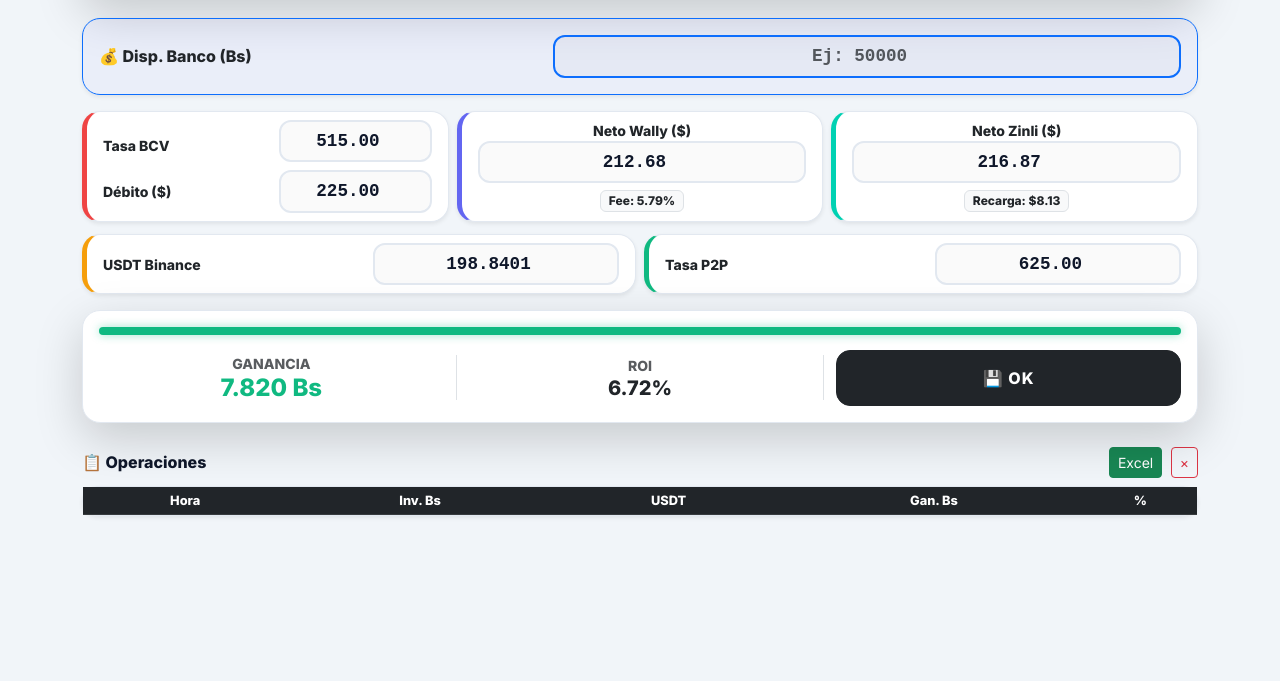
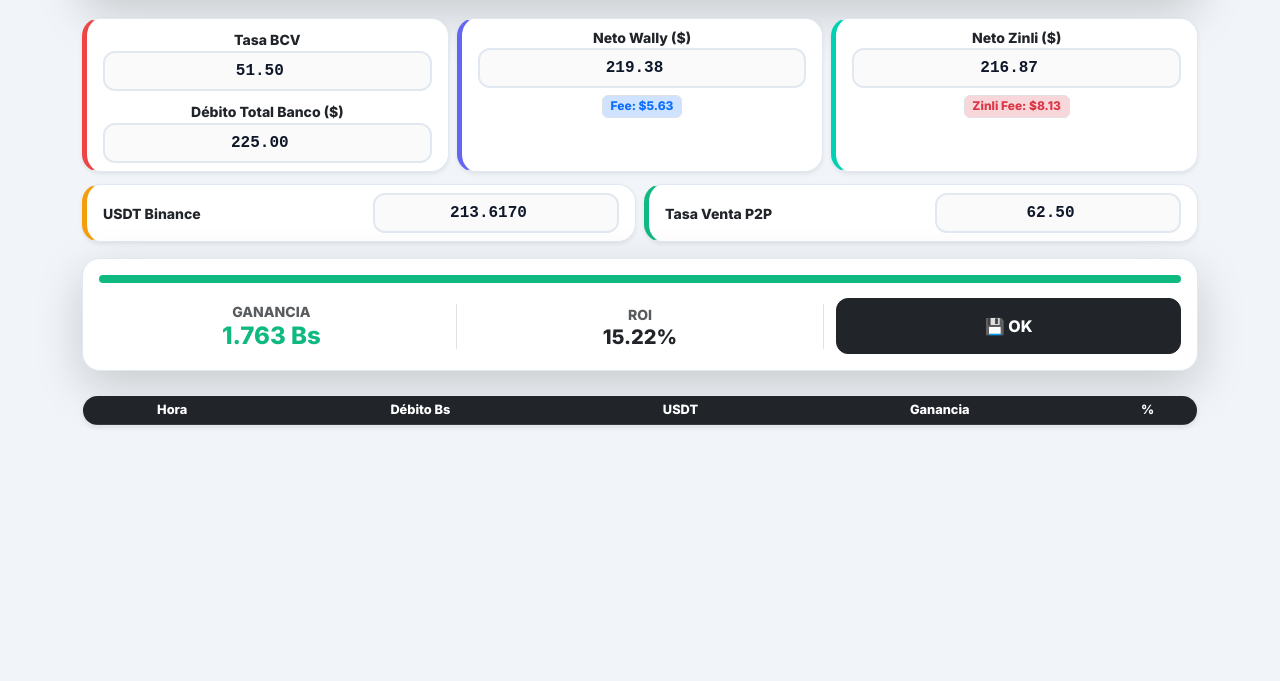
Before and after one commit to krauser0011/Flow-Calc, a plain HTML site: page index.html in a window 1280 px wide. Shown: the part 119-800 px from the top of the page. Drawn offline with nearby package versions, Linux system fonts and the light colour scheme.

Commit message:
Upgrade FlowCalc to version 4.8 with commission features
Updated FlowCalc to version 4.8 with commission calculations in USD. Adjusted fee percentages and improved UI elements.

```diff
--- a/index.html
+++ b/index.html
@@ -3,11 +3,7 @@
 <head>
     <meta charset="UTF-8">
     <meta name="viewport" content="width=device-width, initial-scale=1.0, maximum-scale=1.0, user-scalable=no">
-    <title>FlowCalc 4.5 Pro | Multi-Wallet</title>
-
-    <meta name="mobile-web-app-capable" content="yes">
-    <meta name="apple-mobile-web-app-status-bar-style" content="black-translucent">
-    <link rel="icon" sizes="192x192" href="https://cdn-icons-png.flaticon.com/512/5839/5839812.png">
+    <title>FlowCalc 4.8 | Comisiones en $</title>
 
     <link href="https://cdn.jsdelivr.net/npm/bootstrap@5.3.0/dist/css/bootstrap.min.css" rel="stylesheet">
     <link href="https://fonts.googleapis.com/css2?family=JetBrains+Mono:wght@700&family=Inter:wght@400;600;800&display=swap" rel="stylesheet">
@@ -22,32 +18,15 @@
         [data-bs-theme="dark"] {
             --bg-body: #020617; --bg-card: #1e293b; --text-main: #f1f5f9; --border: #334155;
         }
-
         body { background-color: var(--bg-body); color: var(--text-main); font-family: 'Inter', sans-serif; padding: 15px 0; }
-        .card { border-radius: 18px; border: 1px solid var(--border); background: var(--bg-card); transition: all 0.2s; }
-
+        .card { border-radius: 18px; border: 1px solid var(--border); background: var(--bg-card); }
         .header-section { background: linear-gradient(135deg, #1e293b 0%, #0f172a 100%); color: white; padding: 20px; border-radius: 20px; margin-bottom: 20px; }
-
-        .form-control {
-            background-color: rgba(0,0,0,0.02); border: 2px solid var(--border);
-            color: var(--text-main); border-radius: 12px; font-weight: 700;
-            font-family: 'JetBrains+Mono', monospace; text-align: center; font-size: 1.1rem;
-        }
-        .form-control:focus { border-color: var(--accent-wally); box-shadow: none; background: white; }
-
-        .semaforo { height: 8px; border-radius: 10px; margin-bottom: 15px; background: #cbd5e1; transition: 0.3s; }
-        .semaforo-verde { background: #10b981; box-shadow: 0 0 10px rgba(16,185,129,0.4); }
+        .form-control { background-color: rgba(0,0,0,0.02); border: 2px solid var(--border); color: var(--text-main); border-radius: 12px; font-weight: 700; font-family: 'JetBrains+Mono', monospace; text-align: center; }
+        .semaforo { height: 8px; border-radius: 10px; margin-bottom: 15px; background: #cbd5e1; }
+        .semaforo-verde { background: #10b981; }
         .semaforo-amarillo { background: #f59e0b; }
         .semaforo-rojo { background: #ef4444; }
-
-        .theme-toggle { position: fixed; top: 15px; right: 15px; cursor: pointer; padding: 10px; border-radius: 50%; background: var(--bg-card); z-index: 1000; box-shadow: 0 4px 10px rgba(0,0,0,0.1); border: 1px solid var(--border); }
-        .btn-save { border-radius: 14px; padding: 15px; font-weight: 800; letter-spacing: 1px; }
-
-        /* Ajustes para móvil */
-        @media (max-width: 768px) {
-            .header-section h2 { font-size: 1.4rem; }
-            .form-control { font-size: 1rem; padding: 10px; }
-        }
+        .theme-toggle { position: fixed; top: 15px; right: 15px; cursor: pointer; padding: 10px; border-radius: 50%; background: var(--bg-card); z-index: 1000; border: 1px solid var(--border); }
     </style>
 </head>
 <body data-bs-theme="light">
@@ -58,8 +37,8 @@
     <div class="header-section shadow-lg">
         <div class="row align-items-center">
             <div class="col-7">
-                <h2 class="fw-bold mb-0">📊 FlowCalc <span style="color: #38bdf8;">4.5</span></h2>
-                <small class="opacity-75">Control de Arbitraje</small>
+                <h2 class="fw-bold mb-0">📊 FlowCalc <span style="color: #38bdf8;">4.8</span></h2>
+                <small class="opacity-75">Cálculo de Comisiones en $</small>
             </div>
             <div class="col-5 text-end">
                 <small class="d-block opacity-50">GANANCIA HOY</small>
@@ -68,27 +47,14 @@
         </div>
     </div>
 
-    <div class="card mb-3 border-primary shadow-sm" style="background-color: rgba(99, 102, 241, 0.05);">
-        <div class="card-body py-3">
-            <div class="row align-items-center g-2">
-                <div class="col-5"><h6 class="fw-bold mb-0">💰 Disp. Banco (Bs)</h6></div>
-                <div class="col-7">
-                    <input type="number" id="presupuesto_bs" class="form-control border-primary" placeholder="Ej: 50000" oninput="optimizarInversion()">
-                </div>
-            </div>
-        </div>
-    </div>
-
     <div class="row g-2">
         <div class="col-12 col-md-4">
             <div class="card h-100 shadow-sm" style="border-left: 5px solid var(--accent-bdv);">
-                <div class="card-body py-2">
-                    <div class="row align-items-center">
-                        <div class="col-6"><label class="small fw-bold">Tasa BCV</label></div>
-                        <div class="col-6"><input type="number" id="tasa_bcv" class="form-control mb-2" value="515.00" oninput="calcular('bcv')"></div>
-                        <div class="col-6"><label class="small fw-bold">Débito ($)</label></div>
-                        <div class="col-6"><input type="number" id="bdv_usd" class="form-control" value="225.00" oninput="calcular('bdv')"></div>
-                    </div>
+                <div class="card-body py-2 text-center">
+                    <label class="small fw-bold">Tasa BCV</label>
+                    <input type="number" id="tasa_bcv" class="form-control mb-2" value="51.50" oninput="calcular('bcv')">
+                    <label class="small fw-bold">Débito Total Banco ($)</label>
+                    <input type="number" id="bdv_usd" class="form-control" value="225.00" oninput="calcular('bdv')">
                 </div>
             </div>
         </div>
@@ -98,7 +64,7 @@
                 <div class="card-body py-2 text-center">
                     <label class="small fw-bold d-block">Neto Wally ($)</label>
                     <input type="number" id="wally_usd" class="form-control mb-1" oninput="calcular('wally')">
-                    <span class="badge bg-light text-dark border">Fee: 5.79%</span>
+                    <span class="badge bg-primary-subtle text-primary border" id="wally_fee_text">Fee: $0.00</span>
                 </div>
             </div>
         </div>
@@ -108,7 +74,7 @@
                 <div class="card-body py-2 text-center">
                     <label class="small fw-bold d-block">Neto Zinli ($)</label>
                     <input type="number" id="zinli_usd" class="form-control mb-1" oninput="calcular('zinli')">
-                    <span class="badge bg-light text-dark border">Recarga: $<span id="zinli_fee_display">8.13</span></span>
+                    <span class="badge bg-danger-subtle text-danger border">Zinli Fee: $<span id="zinli_fee_display">0.00</span></span>
                 </div>
             </div>
         </div>
@@ -119,7 +85,7 @@
             <div class="card shadow-sm" style="border-left: 5px solid var(--accent-binance);">
                 <div class="card-body py-2">
                     <div class="row align-items-center">
-                        <div class="col-6"><label class="small fw-bold">USDT Binance</label></div>
+                        <div class="col-6 small fw-bold">USDT Binance</div>
                         <div class="col-6"><input type="number" id="binance_usdt" class="form-control" oninput="calcular('binance')"></div>
                     </div>
                 </div>
@@ -129,8 +95,8 @@
             <div class="card shadow-sm" style="border-left: 5px solid var(--accent-retorno);">
                 <div class="card-body py-2">
                     <div class="row align-items-center">
-                        <div class="col-6"><label class="small fw-bold">Tasa P2P</label></div>
-                        <div class="col-6"><input type="number" id="tasa_p2p" class="form-control" value="625.00" oninput="calcular('p2p')"></div>
+                        <div class="col-6 small fw-bold">Tasa Venta P2P</div>
+                        <div class="col-6"><input type="number" id="tasa_p2p" class="form-control" value="62.50" oninput="calcular('p2p')"></div>
                     </div>
                 </div>
             </div>
@@ -149,24 +115,17 @@
                 <h5 class="fw-bold mb-0" id="res_porcentaje">0%</h5>
             </div>
             <div class="col-4">
-                <button class="btn btn-dark w-100 btn-save" onclick="guardarOperacion()">💾 OK</button>
+                <button class="btn btn-dark w-100" style="padding: 15px; font-weight: 800; border-radius: 12px;" onclick="guardarOperacion()">💾 OK</button>
             </div>
         </div>
     </div>
 
     <div class="mt-4">
-        <div class="d-flex justify-content-between align-items-center mb-2">
-            <h6 class="fw-bold mb-0">📋 Operaciones</h6>
-            <div>
-                <button class="btn btn-success btn-sm me-1" onclick="exportarExcel()">Excel</button>
-                <button class="btn btn-outline-danger btn-sm" onclick="limpiarHistorial()">×</button>
-            </div>
-        </div>
-        <div class="card shadow-sm">
+        <div class="card shadow-sm overflow-hidden">
             <div class="table-responsive">
-                <table class="table table-sm table-hover mb-0 text-center" style="font-size: 0.8rem;">
+                <table class="table table-sm mb-0 text-center" style="font-size: 0.8rem;">
                     <thead class="table-dark">
-                        <tr><th>Hora</th><th>Inv. Bs</th><th>USDT</th><th>Gan. Bs</th><th>%</th></tr>
+                        <tr><th>Hora</th><th>Débito Bs</th><th>USDT</th><th>Ganancia</th><th>%</th></tr>
                     </thead>
                     <tbody id="lista_historial"></tbody>
                 </table>
@@ -176,9 +135,8 @@
 </div>
 
 <script>
-    const PCT_WALLY = 0.0579166;
-    const PCT_BINANCE = 0.0650832;
-    const PCT_ZINLI = 0.037487; // Ajustado para que 225 de 216.87 netos
+    const FEE_ZINLI_PCT = 0.036133; // Ajustado para que 225 dé 216.87
+    const FEE_WALLY_PCT = 0.025;   // Ajustable según cobro real de Wally
 
     let operaciones = JSON.parse(localStorage.getItem('ops_flowcalc_v4')) || [];
 
@@ -196,32 +154,28 @@
         let binance_usdt = parseFloat(document.getElementById('binance_usdt').value) || 0;
 
         if (origen === 'bdv' || origen === 'bcv') {
-            wally_usd = bdv_usd / (1 + PCT_WALLY);
-            zinli_usd = bdv_usd / (1 + PCT_ZINLI);
-            binance_usdt = wally_usd * (1 - PCT_BINANCE);
-        } else if (origen === 'wally') {
-            bdv_usd = wally_usd * (1 + PCT_WALLY);
-            zinli_usd = bdv_usd / (1 + PCT_ZINLI);
-            binance_usdt = wally_usd * (1 - PCT_BINANCE);
+            zinli_usd = bdv_usd * (1 - FEE_ZINLI_PCT);
+            wally_usd = bdv_usd * (1 - FEE_WALLY_PCT);
+            binance_usdt = zinli_usd * 0.985; // Estimado de salida
         } else if (origen === 'zinli') {
-            bdv_usd = zinli_usd * (1 + PCT_ZINLI);
-            wally_usd = bdv_usd / (1 + PCT_WALLY);
-            binance_usdt = zinli_usd * 0.982; // Estimado salida Zinli
+            bdv_usd = zinli_usd / (1 - FEE_ZINLI_PCT);
+            wally_usd = bdv_usd * (1 - FEE_WALLY_PCT);
+            binance_usdt = zinli_usd * 0.985;
         } else if (origen === 'binance') {
-            wally_usd = binance_usdt / (1 - PCT_BINANCE);
-            bdv_usd = wally_usd * (1 + PCT_WALLY);
-            zinli_usd = bdv_usd / (1 + PCT_ZINLI);
+            zinli_usd = binance_usdt / 0.985;
+            bdv_usd = zinli_usd / (1 - FEE_ZINLI_PCT);
+            wally_usd = bdv_usd * (1 - FEE_WALLY_PCT);
         }
 
-        // Protección de Cursor: No actualiza el campo activo
         if(origen !== 'bdv') document.getElementById('bdv_usd').value = bdv_usd.toFixed(2);
         if(origen !== 'wally') document.getElementById('wally_usd').value = wally_usd.toFixed(2);
         if(origen !== 'zinli') document.getElementById('zinli_usd').value = zinli_usd.toFixed(2);
         if(origen !== 'binance') document.getElementById('binance_usdt').value = binance_usdt.toFixed(4);
 
         document.getElementById('zinli_fee_display').innerText = (bdv_usd - zinli_usd).toFixed(2);
+        document.getElementById('wally_fee_text').innerText = "Fee: $" + (bdv_usd - wally_usd).toFixed(2);
 
-        let total_inv_bs = (bdv_usd * bcv) * 1.005;
+        let total_inv_bs = bdv_usd * bcv;
         let total_ret_bs = binance_usdt * p2p;
         let ganancia = total_ret_bs - total_inv_bs;
         let roi = total_inv_bs > 0 ? (ganancia / total_inv_bs) * 100 : 0;
@@ -231,36 +185,26 @@
         document.getElementById('res_porcentaje').innerText = roi.toFixed(2) + "%";
 
         const light = document.getElementById('status_light');
-        light.className = "semaforo " + (roi >= 2 ? "semaforo-verde" : (roi >= 0.5 ? "semaforo-amarillo" : "semaforo-rojo"));
+        light.className = "semaforo " + (roi >= 1.5 ? "semaforo-verde" : (roi >= 0.5 ? "semaforo-amarillo" : "semaforo-rojo"));
     }
 
-    // Seleccionar todo al tocar (Mejora para móvil)
     document.querySelectorAll('input').forEach(input => {
         input.addEventListener('focus', (e) => e.target.select());
     });
 
-    function optimizarInversion() {
-        let pres = parseFloat(document.getElementById('presupuesto_bs').value) || 0;
-        let bcv = parseFloat(document.getElementById('tasa_bcv').value) || 0;
-        if(pres > 0 && bcv > 0) {
-            document.getElementById('bdv_usd').value = ((pres / 1.005) / bcv).toFixed(2);
-            calcular('bdv');
-        }
-    }
-
     function guardarOperacion() {
         let bdv = parseFloat(document.getElementById('bdv_usd').value);
         let bcv = parseFloat(document.getElementById('tasa_bcv').value);
-        let inv = bdv * bcv * 1.005;
+        let inv = bdv * bcv;
         let usdt = document.getElementById('binance_usdt').value;
         let p2p = document.getElementById('tasa_p2p').value;
         let gan = (usdt * p2p) - inv;
 
         operaciones.unshift({
             Hora: new Date().toLocaleTimeString([], {hour: '2-digit', minute:'2-digit'}),
-            Inv: inv.toFixed(0),
+            Inv: Math.floor(inv),
             Usdt: usdt,
-            Gan: gan.toFixed(0),
+            Gan: Math.floor(gan),
             Roi: ((gan/inv)*100).toFixed(2) + "%"
         });
         localStorage.setItem('ops_flowcalc_v4', JSON.stringify(operaciones));
@@ -273,20 +217,12 @@
         let total = 0;
         operaciones.forEach(op => {
             total += parseFloat(op.Gan);
-            lista.innerHTML += `<tr><td>${op.Hora}</td><td>${parseFloat(op.Inv).toLocaleString('es-VE')}</td><td>${op.Usdt}</td><td class="fw-bold">${parseFloat(op.Gan).toLocaleString('es-VE')}</td><td>${op.Roi}</td></tr>`;
+            lista.innerHTML += `<tr><td>${op.Hora}</td><td>${op.Inv.toLocaleString('es-VE')}</td><td>${op.Usdt}</td><td class="fw-bold ${op.Gan>=0?'text-success':'text-danger'}">${op.Gan.toLocaleString('es-VE')}</td><td>${op.Roi}</td></tr>`;
         });
-        document.getElementById('ganancia_total_dia').innerText = total.toLocaleString('es-VE') + " Bs";
+        document.getElementById('ganancia_total_dia').innerText = Math.floor(total).toLocaleString('es-VE') + " Bs";
     }
 
-    function exportarExcel() {
-        if(operaciones.length === 0) return alert("Nada que exportar");
-        const ws = XLSX.utils.json_to_sheet(operaciones);
-        const wb = XLSX.utils.book_new();
-        XLSX.utils.book_append_sheet(wb, ws, "Cierre_Caja");
-        XLSX.writeFile(wb, `Cierre_${new Date().toISOString().slice(0,10)}.xlsx`);
-    }
-
-    function limpiarHistorial() { if(confirm("¿Borrar historial de hoy?")) { operaciones = []; localStorage.removeItem('ops_flowcalc_v4'); actualizarTabla(); } }
+    function limpiarHistorial() { if(confirm("¿Borrar historial?")) { operaciones = []; localStorage.removeItem('ops_flowcalc_v4'); actualizarTabla(); } }
 
     actualizarTabla();
     calcular('bdv');
```
